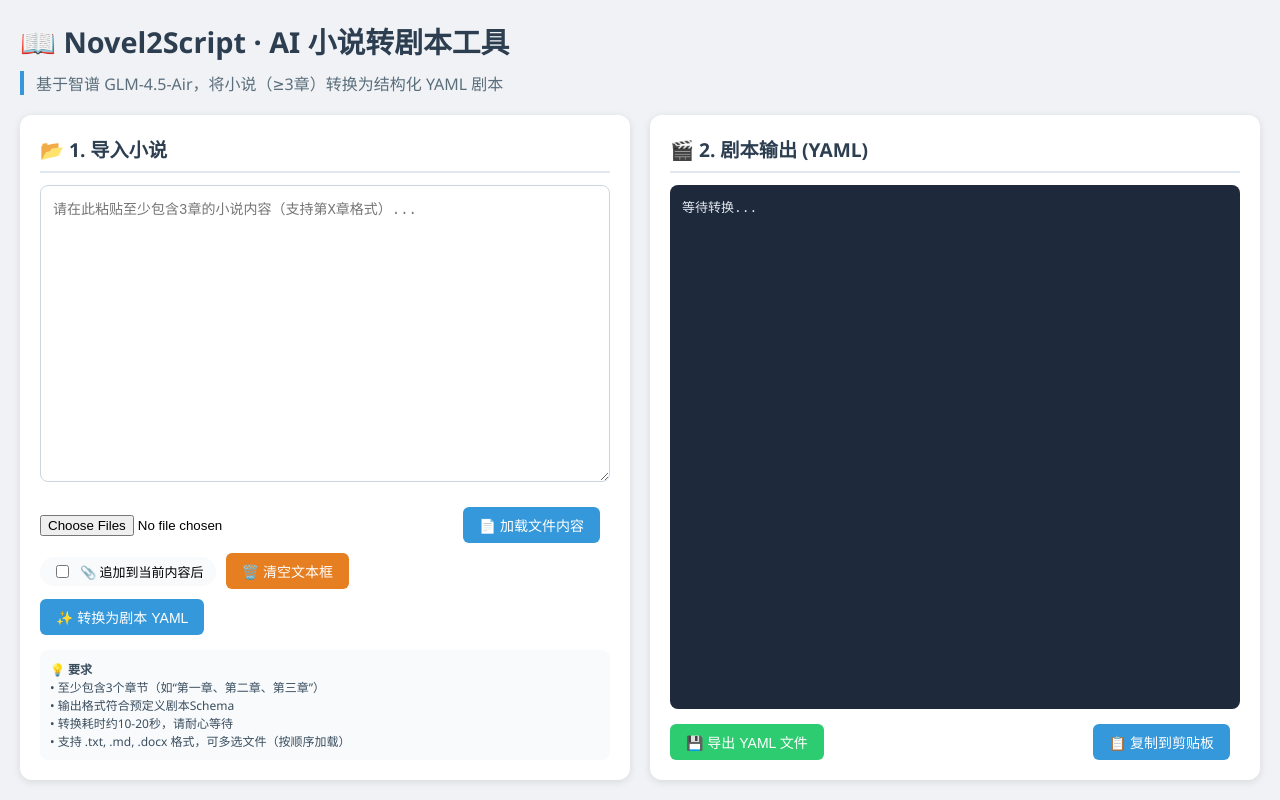
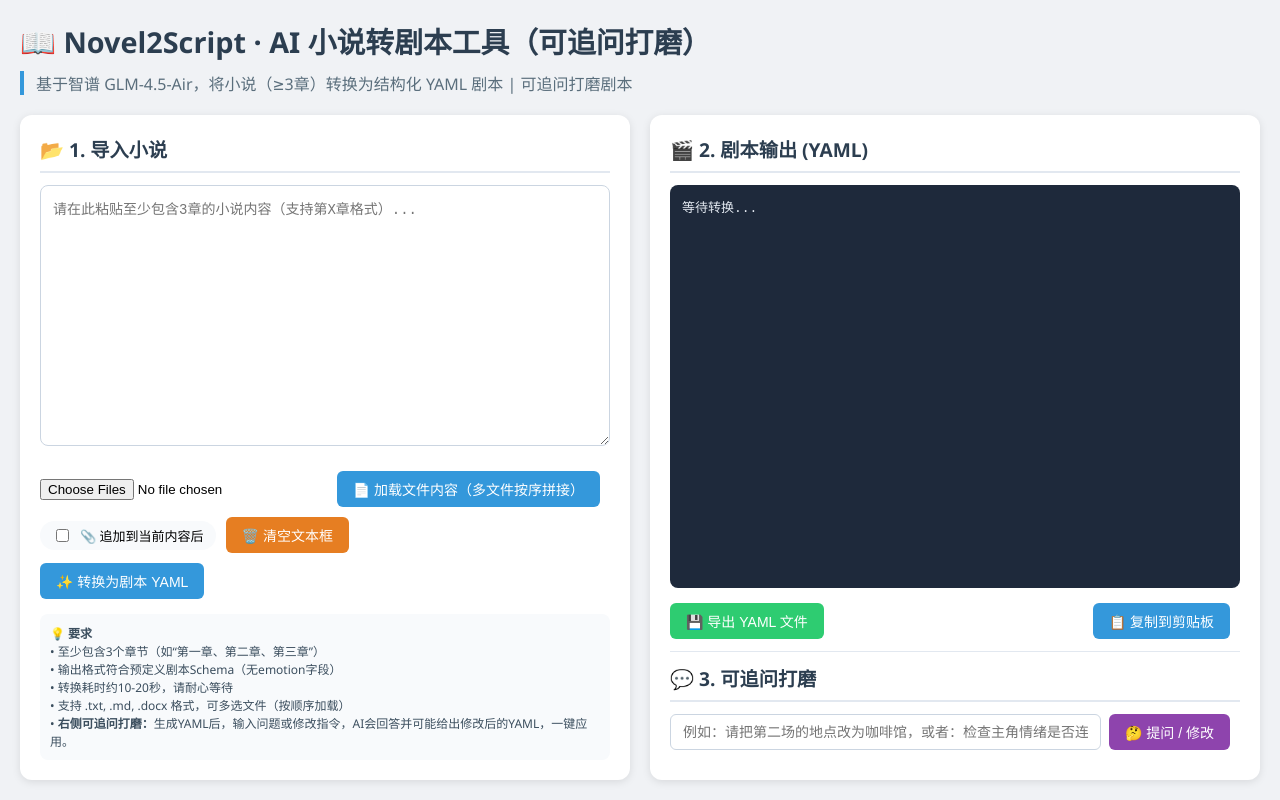
Before and after one commit to Tacita-Ln/Novel2Script, a Flask app: page / in a window 1280 px wide. Run offline with Flask 3, Linux system fonts and the light colour scheme.

Commit message:
fix: 修复 /convert 调用 parse_novel_to_script 时未传递 skip_chapter_check 参数； feat: 增加可追问打磨功能 (/ask 接口及前端UI)

````diff
--- a/app/app.py
+++ b/app/app.py
@@ -3,6 +3,7 @@ Flask Web 服务 - 提供小说转剧本的交互界面
 """
 
 import io
+import re
 from pathlib import Path
 
 import chardet
@@ -10,7 +11,13 @@ import docx
 import yaml
 from flask import Flask, render_template, request, jsonify
 
-from .novel_parser import parse_novel_to_script, check_chapters
+# 从 novel_parser 导入核心函数和全局 client
+from .novel_parser import (
+    parse_novel_to_script,
+    check_chapters,
+    client,          # 智谱客户端
+    MODEL_NAME       # 模型名称
+)
 
 app = Flask(__name__)
 
@@ -23,24 +30,19 @@ def extract_text_from_file(file_storage):
     ext = Path(filename).suffix.lower()
     content = file_storage.read()
 
-    # 处理 TXT 和 MD 文件
     if ext in ('.txt', '.md'):
-        # 智能检测编码，避免乱码
         detected = chardet.detect(content)
         encoding = detected.get('encoding', 'utf-8')
         if encoding.lower() in ('gb2312', 'gbk'):
             encoding = 'gbk'
         return content.decode(encoding, errors='replace')
 
-    # 处理 DOCX 文件
     if ext == '.docx':
         doc = docx.Document(io.BytesIO(content))
         full_text = []
-        # 段落
         for para in doc.paragraphs:
             if para.text.strip():
                 full_text.append(para.text)
-        # 表格
         for table in doc.tables:
             for row in table.rows:
                 for cell in row.cells:
@@ -54,13 +56,11 @@ def extract_text_from_file(file_storage):
 
 @app.route('/')
 def index():
-    """显示上传页面"""
     return render_template('index.html')
 
 
 @app.route('/convert', methods=['POST'])
 def convert():
-    """处理小说文本，返回转换后的 YAML 字符串（JSON）"""
     novel_text = request.form.get('novel_text', '').strip()
     uploaded_file = request.files.get('novel_file')
     force_convert = request.form.get('force_convert') == 'true'
@@ -86,7 +86,7 @@ def convert():
                 'chapters_count': chapter_check['chapters_count']
             }), 400
 
-    result = parse_novel_to_script(novel_text)
+    result = parse_novel_to_script(novel_text, skip_chapter_check=force_convert)
     if not result['success']:
         return jsonify({'error': result['error']}), 400
 
@@ -96,7 +96,6 @@ def convert():
 
 @app.route('/parse_docx', methods=['POST'])
 def parse_docx():
-    """接收 docx 文件，返回提取的纯文本"""
     if 'file' not in request.files:
         return jsonify({'error': '没有文件'}), 400
     file = request.files['file']
@@ -108,19 +107,18 @@ def parse_docx():
     except Exception as e:
         return jsonify({'error': str(e)}), 400
 
+
 @app.route('/batch_convert', methods=['POST'])
 def batch_convert():
-    """批量处理多个小说文件，返回每个文件的转换结果"""
     files = request.files.getlist('novel_files')
     if not files:
         return jsonify({'error': '请至少上传一个文件'}), 400
 
     results = []
-    for idx, file in enumerate(files):
+    for file in files:
         if file.filename == '':
             continue
         try:
-            # 使用已有的文件解析函数
             novel_text = extract_text_from_file(file)
         except Exception as e:
             results.append({
@@ -130,7 +128,6 @@ def batch_convert():
             })
             continue
 
-        # 检查字符数限制
         if len(novel_text) > 80000:
             results.append({
                 'filename': file.filename,
@@ -139,9 +136,6 @@ def batch_convert():
             })
             continue
 
-        # 注意：批量转换默认不强制转换章节数不足的文件（根据需求可改为弹窗，但批量无弹窗，直接失败或强制？建议失败提示）
-        # 我们遵循：若章节不足且不是强制，则返回错误（用户可以单个转换时强制）
-        from .novel_parser import check_chapters
         chapter_check = check_chapters(novel_text, min_chapters=3)
         if not chapter_check['valid']:
             results.append({
@@ -151,8 +145,7 @@ def batch_convert():
             })
             continue
 
-        # 调用核心转换
-        result = parse_novel_to_script(novel_text)
+        result = parse_novel_to_script(novel_text, skip_chapter_check=False)
         if result['success']:
             yaml_str = yaml.dump(result['data'], allow_unicode=True, sort_keys=False)
             results.append({
@@ -169,5 +162,77 @@ def batch_convert():
 
     return jsonify({'results': results})
 
+
+@app.route('/ask', methods=['POST'])
+def ask_question():
+    data = request.get_json()
+    question = data.get('question', '').strip()
+    current_yaml = data.get('current_yaml', '').strip()
+
+    if not question:
+        return jsonify({'error': '请输入问题'}), 400
+    if not current_yaml:
+        return jsonify({'error': '当前没有YAML剧本，请先转换小说'}), 400
+
+    prompt = f"""
+            你是一个专业的剧本编辑助手。用户有一个YAML格式的剧本（如下所示），现在提出了一个关于剧本的问题或修改要求。
+
+            请遵循以下规则：
+            1. 如果用户要求修改剧本（例如“增加某角色的台词”、“调整某场景的情绪”），请输出修改后的完整YAML剧本（必须严格遵循原有的YAML结构，只输出YAML代码块）。
+            2. 如果用户只是提问（例如“第二场的冲突是否合理？”），请用文字回答，不要输出YAML。
+            3. 如果要求修改，但改动很小，也请输出完整的修改后YAML，不要只输出diff。
+            4. 输出YAML时，必须用 ```yaml ... ``` 代码块包裹。
+
+            用户的问题：{question}
+
+            当前剧本YAML：
+            ```yaml
+            {current_yaml}
+            ```
+            请回答：
+            """
+
+    try:
+        response = client.chat.completions.create(
+            model=MODEL_NAME,
+            messages=[
+                {"role": "system", "content": "你是一个剧本打磨专家，根据用户问题提供修改建议或直接输出修改后的完整YAML剧本。"},
+                {"role": "user", "content": prompt}
+            ],
+            temperature=0.2,
+            top_p=0.9,
+        )
+        raw_answer = response.choices[0].message.content
+
+        # 提取 YAML 代码块（支持 ```yaml ... ``` 或 ``` ... ```）
+        yaml_match = re.search(r'```yaml\n(.*?)\n```', raw_answer, re.DOTALL)
+        if not yaml_match:
+            yaml_match = re.search(r'```\n(.*?)\n```', raw_answer, re.DOTALL)
+
+        if yaml_match:
+            new_yaml = yaml_match.group(1).strip()
+            try:
+                yaml.safe_load(new_yaml)
+                return jsonify({
+                    'answer': raw_answer,
+                    'new_yaml': new_yaml,
+                    'has_yaml': True
+                })
+            except Exception:
+                return jsonify({
+                    'answer': raw_answer,
+                    'new_yaml': None,
+                    'has_yaml': False,
+                    'warning': '检测到YAML代码块但解析失败，请手动修改'
+                })
+        else:
+            return jsonify({
+                'answer': raw_answer,
+                'new_yaml': None,
+                'has_yaml': False
+            })
+    except Exception as e:
+        return jsonify({'error': f'调用模型失败: {str(e)}'}), 500
+
 if __name__ == '__main__':
     app.run(debug=True, host='0.0.0.0', port=5000)
--- a/app/templates/index.html
+++ b/app/templates/index.html
@@ -3,7 +3,7 @@
 <head>
     <meta charset="UTF-8">
     <meta name="viewport" content="width=device-width, initial-scale=1.0">
-    <title>Novel2Script - 小说转剧本工具</title>
+    <title>Novel2Script - 小说转剧本工具（可追问打磨）</title>
     <style>
         * { box-sizing: border-box; }
         body {
@@ -98,6 +98,10 @@
         .export-btn:hover { background: #27ae60; }
         .clear-btn { background: #e67e22; }
         .clear-btn:hover { background: #d35400; }
+        .ask-btn { background: #8e44ad; }
+        .ask-btn:hover { background: #6c3483; }
+        .apply-btn { background: #27ae60; }
+        .apply-btn:hover { background: #1e8449; }
         .error {
             color: #e74c3c;
             background: #fef3f2;
@@ -139,11 +143,44 @@
             gap: 10px;
         }
         hr { margin: 15px 0; }
+        .ask-container {
+            margin-top: 12px;
+            border-top: 1px solid #e2e8f0;
+            padding-top: 12px;
+        }
+        .ask-input-group {
+            display: flex;
+            gap: 8px;
+            margin-bottom: 10px;
+        }
+        .ask-input-group input {
+            flex: 1;
+            padding: 8px 12px;
+            border: 1px solid #cbd5e1;
+            border-radius: 6px;
+            font-size: 14px;
+        }
+        .answer-box {
+            background: #f8fafc;
+            border-radius: 8px;
+            padding: 10px;
+            margin-top: 8px;
+            max-height: 200px;
+            overflow-y: auto;
+            font-size: 13px;
+            white-space: pre-wrap;
+            display: none;
+        }
+        .answer-box pre {
+            margin: 0;
+            white-space: pre-wrap;
+            font-family: monospace;
+        }
     </style>
 </head>
 <body>
-    <h1>📖 Novel2Script · AI 小说转剧本工具</h1>
-    <div class="sub">基于智谱 GLM-4.5-Air，将小说（≥3章）转换为结构化 YAML 剧本</div>
+    <h1>📖 Novel2Script · AI 小说转剧本工具（可追问打磨）</h1>
+    <div class="sub">基于智谱 GLM-4.5-Air，将小说（≥3章）转换为结构化 YAML 剧本 | 可追问打磨剧本</div>
 
     <div class="main-container">
         <!-- 左侧：导入区 -->
@@ -153,7 +190,7 @@
 
             <div class="file-upload">
                 <input type="file" id="fileInput" multiple accept=".txt,.md,.docx">
-                <button id="loadFileBtn">📄 加载文件内容</button>
+                <button id="loadFileBtn">📄 加载文件内容（多文件按序拼接）</button>
                 <label class="mode-check">
                     <input type="checkbox" id="appendMode"> 📎 追加到当前内容后
                 </label>
@@ -170,13 +207,14 @@
             <div class="info">
                 <strong>💡 要求</strong><br>
                 • 至少包含3个章节（如“第一章、第二章、第三章”）<br>
-                • 输出格式符合预定义剧本Schema<br>
+                • 输出格式符合预定义剧本Schema（无emotion字段）<br>
                 • 转换耗时约10-20秒，请耐心等待<br>
-                • 支持 .txt, .md, .docx 格式，可多选文件（按顺序加载）
+                • 支持 .txt, .md, .docx 格式，可多选文件（按顺序加载）<br>
+                • <strong>右侧可追问打磨：</strong>生成YAML后，输入问题或修改指令，AI会回答并可能给出修改后的YAML，一键应用。
             </div>
         </div>
 
-        <!-- 右侧：输出区 -->
+        <!-- 右侧：输出区 + 可追问打磨区 -->
         <div class="right-panel">
             <div class="panel-title">🎬 2. 剧本输出 (YAML)</div>
             <div id="yamlOutput" class="yaml-output">等待转换...</div>
@@ -184,10 +222,21 @@
                 <button id="exportBtn" class="export-btn" disabled>💾 导出 YAML 文件</button>
                 <button id="copyBtn">📋 复制到剪贴板</button>
             </div>
+
+            <!-- 可追问打磨区域 -->
+            <div class="ask-container">
+                <div class="panel-title">💬 3. 可追问打磨</div>
+                <div class="ask-input-group">
+                    <input type="text" id="askInput" placeholder="例如：请把第二场的地点改为咖啡馆，或者：检查主角情绪是否连贯...">
+                    <button id="askBtn" class="ask-btn">🤔 提问 / 修改</button>
+                </div>
+                <div id="answerBox" class="answer-box"></div>
+            </div>
         </div>
     </div>
 
     <script>
+        // DOM 元素
         const inputText = document.getElementById('inputText');
         const fileInput = document.getElementById('fileInput');
         const loadFileBtn = document.getElementById('loadFileBtn');
@@ -199,16 +248,26 @@
         const copyBtn = document.getElementById('copyBtn');
         const loadingMsg = document.getElementById('loadingMsg');
         const errorMsgDiv = document.getElementById('errorMsg');
+        // 可追问元素
+        const askInput = document.getElementById('askInput');
+        const askBtn = document.getElementById('askBtn');
+        const answerBox = document.getElementById('answerBox');
 
-        let currentYamlString = '';
+        let currentYamlString = '';   // 当前右侧显示的YAML字符串
+        let pendingNewYaml = null;     // 从追问得到的待应用YAML
 
-        // 清空文本框
-        clearTextBtn.addEventListener('click', () => {
-            inputText.value = '';
-            showError('', true);
-        });
+        // ========== 辅助函数 ==========
+        function showError(msg, clear = false) {
+            if (clear || !msg) {
+                errorMsgDiv.style.display = 'none';
+                errorMsgDiv.textContent = '';
+            } else {
+                errorMsgDiv.textContent = msg;
+                errorMsgDiv.style.display = 'block';
+            }
+        }
 
-        // 辅助函数：读取单个文件（支持 .txt/.md 直接读，.docx 走后端）
+        // 读取单个文件（前端直读 .txt/.md，.docx 走后端解析接口）
         function readFileContent(file) {
             return new Promise((resolve, reject) => {
                 const ext = file.name.substring(file.name.lastIndexOf('.')).toLowerCase();
@@ -233,21 +292,18 @@
             });
         }
 
-        // 加载文件内容：无论替换还是追加，都将所有选中的文件内容按顺序拼接
+        // 加载文件（多文件按序拼接，支持追加/替换）
         loadFileBtn.addEventListener('click', async () => {
             const files = Array.from(fileInput.files);
             if (files.length === 0) {
                 showError('请先选择文件');
                 return;
             }
-
-            // 依次读取所有文件内容
             let allText = '';
             for (let i = 0; i < files.length; i++) {
                 const file = files[i];
                 try {
                     let content = await readFileContent(file);
-                    // 每个文件内容后加一个换行（避免粘连）
                     if (content && !content.endsWith('\n')) content += '\n';
                     allText += content;
                 } catch (err) {
@@ -255,23 +311,25 @@
                     return;
                 }
             }
-
-            // 去掉最后一个多余的换行（如果有）
             if (allText.endsWith('\n')) allText = allText.slice(0, -1);
 
             if (appendModeCheck.checked) {
-                // 追加模式：在原内容后添加（如果原内容非空且末尾没有换行，先加换行）
                 let current = inputText.value;
                 if (current && !current.endsWith('\n')) current += '\n';
                 inputText.value = current + allText;
             } else {
-                // 替换模式：清空后填入所有文件拼接的内容
                 inputText.value = allText;
             }
             showError('', true);
         });
 
-        // 转换（原有逻辑，无变化）
+        // 清空文本框
+        clearTextBtn.addEventListener('click', () => {
+            inputText.value = '';
+            showError('', true);
+        });
+
+        // ========== 转换逻辑（含章节弹窗 & 强制转换）==========
         convertBtn.addEventListener('click', async () => {
             const novel = inputText.value.trim();
             if (!novel) {
@@ -289,6 +347,10 @@
                 yamlOutputDiv.textContent = '⏳ 正在调用 AI 模型，请稍候...';
                 currentYamlString = '';
                 exportBtn.disabled = true;
+                // 清空追问区域
+                answerBox.style.display = 'none';
+                answerBox.innerHTML = '';
+                pendingNewYaml = null;
 
                 const formData = new FormData();
                 formData.append('novel_text', novel);
@@ -332,6 +394,7 @@
             }
         });
 
+        // ========== 导出 & 复制 ==========
         exportBtn.addEventListener('click', () => {
             if (!currentYamlString) return;
             const blob = new Blob([currentYamlString], {type: 'text/yaml'});
@@ -360,14 +423,81 @@
             }
         });
 
-        function showError(msg, clear = false) {
-            if (clear || !msg) {
-                errorMsgDiv.style.display = 'none';
-                errorMsgDiv.textContent = '';
-            } else {
-                errorMsgDiv.textContent = msg;
-                errorMsgDiv.style.display = 'block';
+        // ========== 可追问打磨 ==========
+        askBtn.addEventListener('click', async () => {
+            const question = askInput.value.trim();
+            if (!question) {
+                alert('请输入问题或修改要求');
+                return;
             }
+            if (!currentYamlString) {
+                alert('请先转换小说生成 YAML 剧本');
+                return;
+            }
+
+            askBtn.disabled = true;
+            answerBox.style.display = 'block';
+            answerBox.innerHTML = '<div style="color: #f39c12;">⏳ 正在思考中，请稍候（约10-20秒）...</div>';
+            pendingNewYaml = null;
+
+            try {
+                const response = await fetch('/ask', {
+                    method: 'POST',
+                    headers: { 'Content-Type': 'application/json' },
+                    body: JSON.stringify({
+                        question: question,
+                        current_yaml: currentYamlString
+                    })
+                });
+                const data = await response.json();
+                if (response.ok) {
+                    let html = '';
+                    if (data.answer) {
+                        html += `<div style="margin-bottom: 10px;"><strong>📝 回答：</strong><br>${escapeHtml(data.answer).replace(/\n/g, '<br>')}</div>`;
+                    }
+                    if (data.has_yaml && data.new_yaml) {
+                        pendingNewYaml = data.new_yaml;
+                        html += `<div style="margin-top: 8px;"><button id="applyYamlBtn" class="apply-btn">✨ 应用修改后的 YAML 剧本</button></div>`;
+                    }
+                    answerBox.innerHTML = html;
+                    if (data.has_yaml && data.new_yaml) {
+                        const applyBtn = document.getElementById('applyYamlBtn');
+                        if (applyBtn) {
+                            applyBtn.addEventListener('click', () => {
+                                if (pendingNewYaml) {
+                                    currentYamlString = pendingNewYaml;
+                                    yamlOutputDiv.textContent = currentYamlString;
+                                    exportBtn.disabled = false;
+                                    pendingNewYaml = null;
+                                    // 在答案区追加成功提示
+                                    const successSpan = document.createElement('div');
+                                    successSpan.style.color = '#27ae60';
+                                    successSpan.innerText = '✅ 已应用修改后的 YAML 剧本。';
+                                    answerBox.appendChild(successSpan);
+                                    setTimeout(() => successSpan.remove(), 3000);
+                                }
+                            });
+                        }
+                    }
+                } else {
+                    answerBox.innerHTML = `<div class="error">❌ ${escapeHtml(data.error || '未知错误')}</div>`;
+                }
+            } catch (err) {
+                answerBox.innerHTML = `<div class="error">请求失败: ${escapeHtml(err.message)}</div>`;
+            } finally {
+                askBtn.disabled = false;
+            }
+        });
+
+        // 简单的转义函数
+        function escapeHtml(str) {
+            if (!str) return '';
+            return str.replace(/[&<>]/g, function(m) {
+                if (m === '&') return '&amp;';
+                if (m === '<') return '&lt;';
+                if (m === '>') return '&gt;';
+                return m;
+            });
         }
     </script>
 </body>
````
